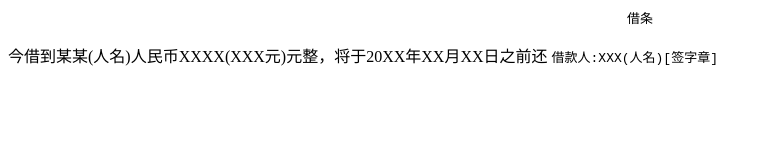
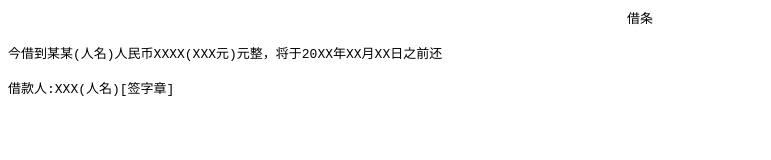
Before and after one commit to Lin-241127/-, a plain HTML site: page 科目:语文.html in a window 1280 px wide. Shown: the whole page, without its empty margins (0-771 px from the left). Drawn offline with Linux system fonts and the light colour scheme.

Commit message:
更新 科目:语文.html

```diff
--- a/科目:语文.html
+++ b/科目:语文.html
@@ -6,7 +6,8 @@
 
 <code class="html"><center>借条</center></code>
 <p></p>
-  今借到某某(人名)人民币XXXX(XXX元)元整，将于20XX年XX月XX日之前还
-<code class=“html“><right>借款人:XXX(人名)[签字章]<right></code>
+<code class="html"><text>  今借到某某(人名)人民币XXXX(XXX元)元整，将于20XX年XX月XX日之前还</text></code>
+<p></p>
+<code class="html"><right>借款人:XXX(人名)[签字章]<right></code>
 </head>
 </html>
```
